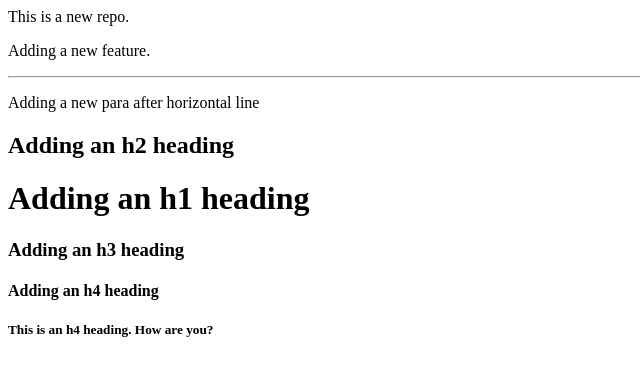
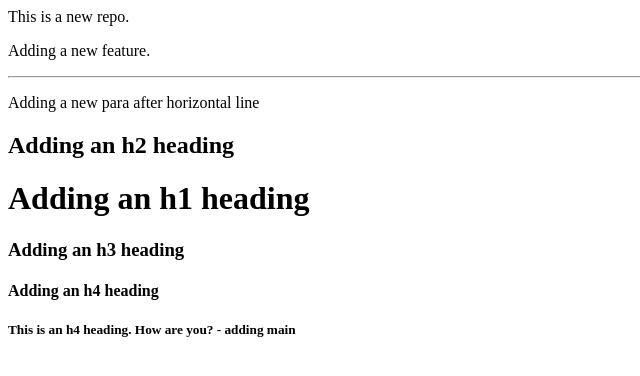
Before and after one commit to rhnarora84/localrepo, a plain HTML site: page index.html in a window 1280 px wide. Shown: the full height of the page, 0-640 px from the left. Drawn offline with Linux system fonts and the light colour scheme.

Commit message:
adding main

```diff
--- a/index.html
+++ b/index.html
@@ -6,4 +6,4 @@
 <h1>Adding an h1 heading</h1>
 <h3>Adding an h3 heading</h3>
 <h4>Adding an h4 heading</h4>
-<h5>This is an h4 heading. How are you?</h5>
+<h5>This is an h4 heading. How are you? - adding main</h5>
```
